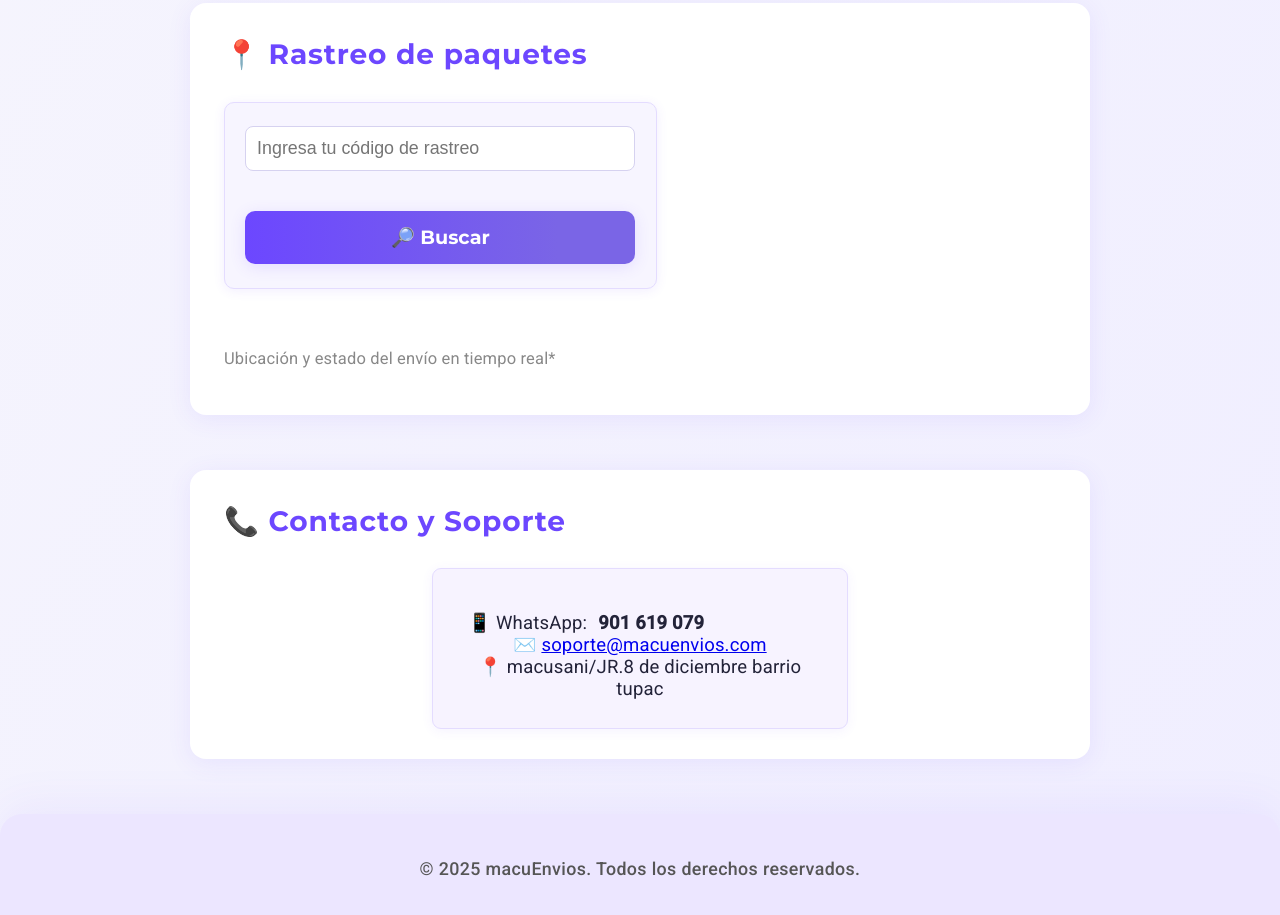
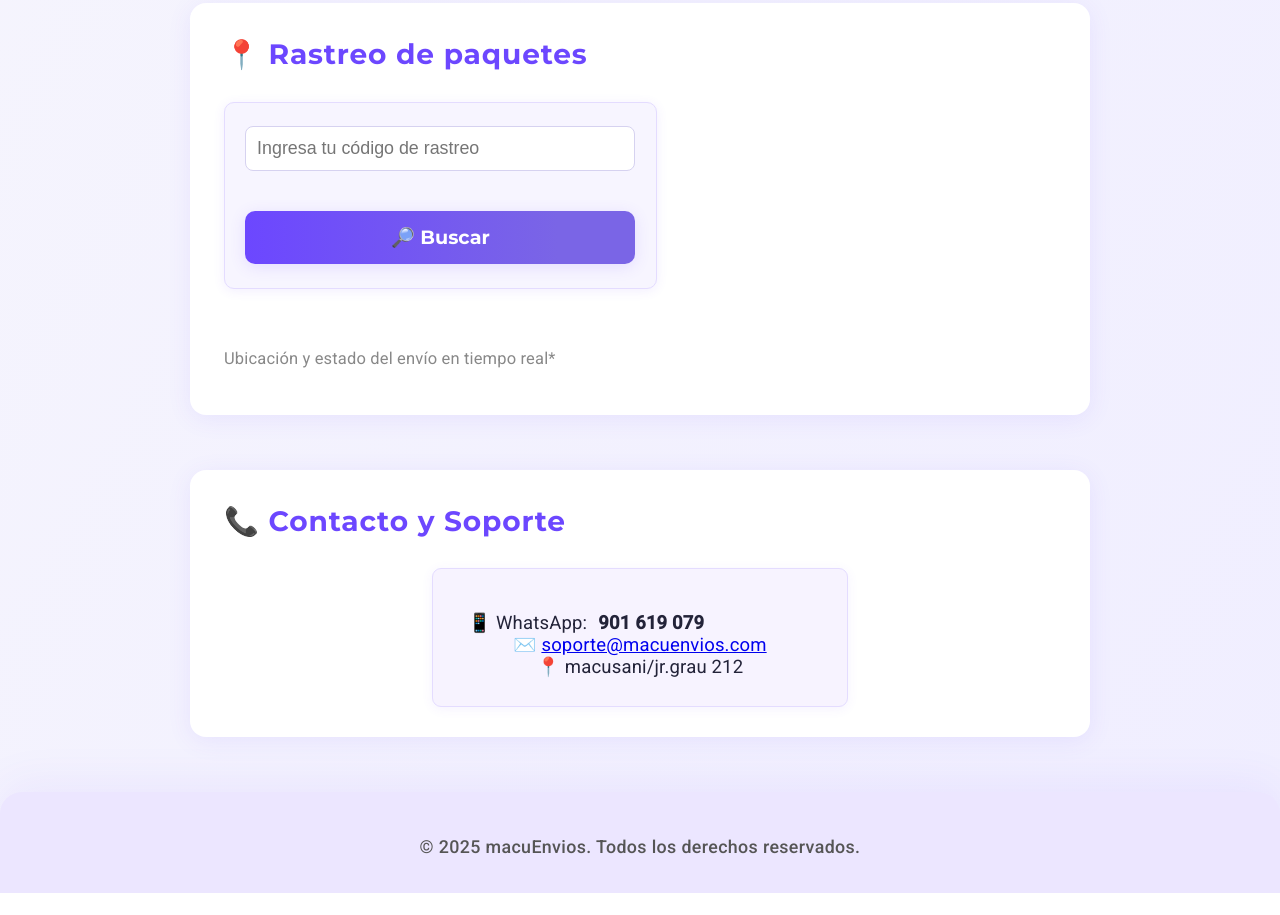
Before and after one commit to Lorddaniii/macuEnvios, a plain HTML site: page index.html in a window 1280 px wide. Shown: the part 2522-3437 px from the top of the page. After the commit the page ends 3415 px from the top, so only its background shows below. Drawn offline with Linux system fonts and the light colour scheme.

Commit message:
Update index.html
fgdh

```diff
--- a/index.html
+++ b/index.html
@@ -129,7 +129,7 @@
             </a>
           </li>
           <li>✉️ <a href="mailto:soporte@macuenvios.com">soporte@macuenvios.com</a></li>
-          <li>📍 macusani/JR.8 de diciembre barrio tupac</li>
+          <li>📍 macusani/jr.grau 212</li>
         </ul>
       </div>
     </section>
```
